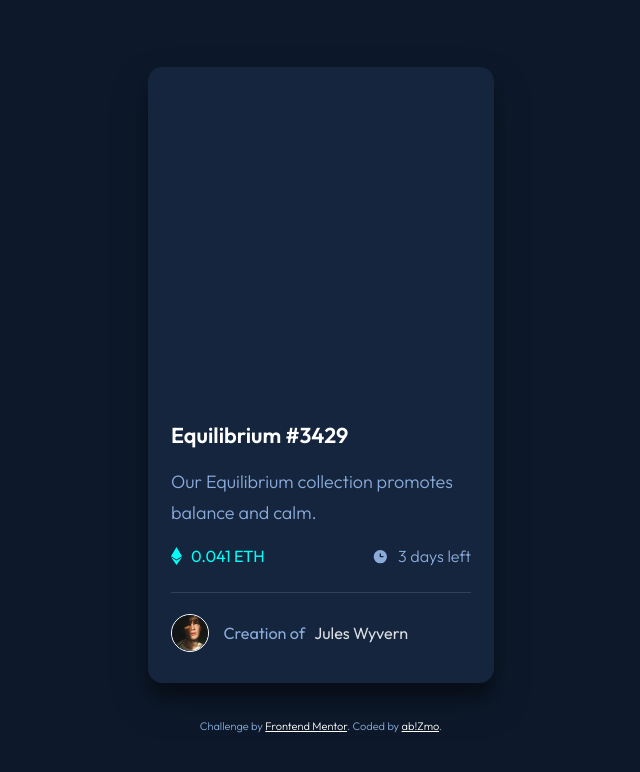
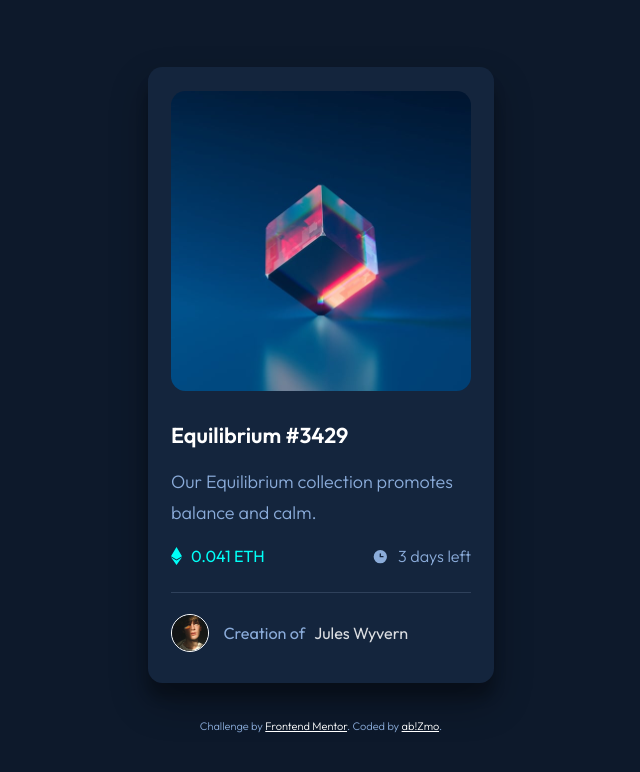
Before and after one commit to abizmo/nft-preview-card-component, a plain HTML site: page index.html in a window 1280 px wide. Shown: the whole page, without its empty margins (319-959 px from the left). Drawn offline with Linux system fonts and the light colour scheme; the site is published under a folder, as on GitHub Pages, so addresses that start at the root find nothing.

Commit message:
Undo last changes

```diff
--- a/style.css
+++ b/style.css
@@ -32,7 +32,7 @@ body {
   border-radius: 0.8rem;
   height: 300px;
   width: 100%;
-  background: url("/images/image-equilibrium.jpg") center / contain no-repeat, hsla(178, 100%, 50%, 0%);
+  background: url("images/image-equilibrium.jpg") center / contain no-repeat, hsla(178, 100%, 50%, 0%);
   background-blend-mode: overlay;
   position: relative;
 }
@@ -43,7 +43,7 @@ body {
 }
 
 .card__image:hover:before {
-  content: url("/images/icon-view.svg");
+  content: url("images/icon-view.svg");
   top: 50%;
   left: 50%;
   position: absolute;
```
